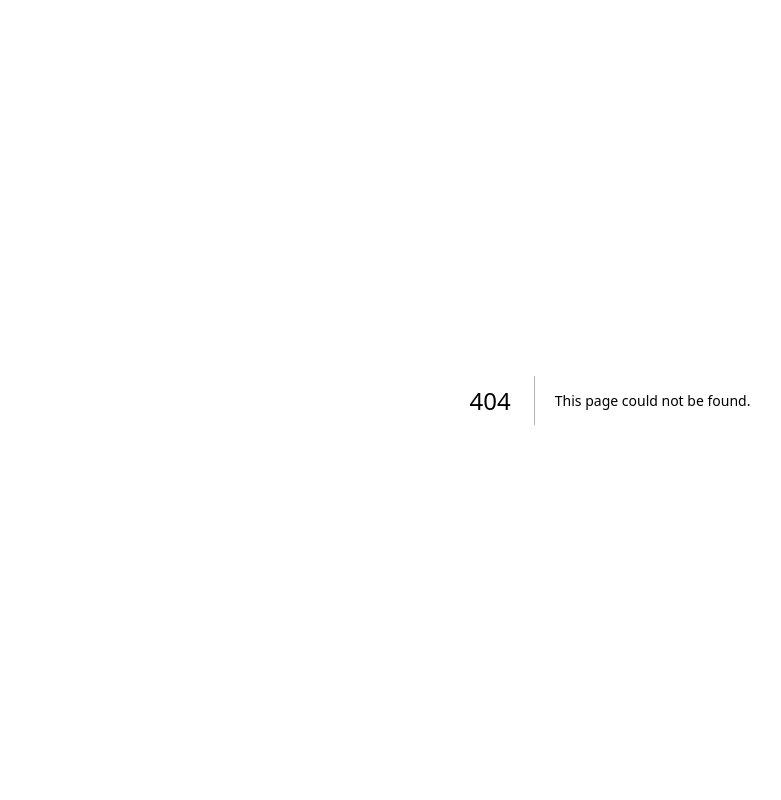
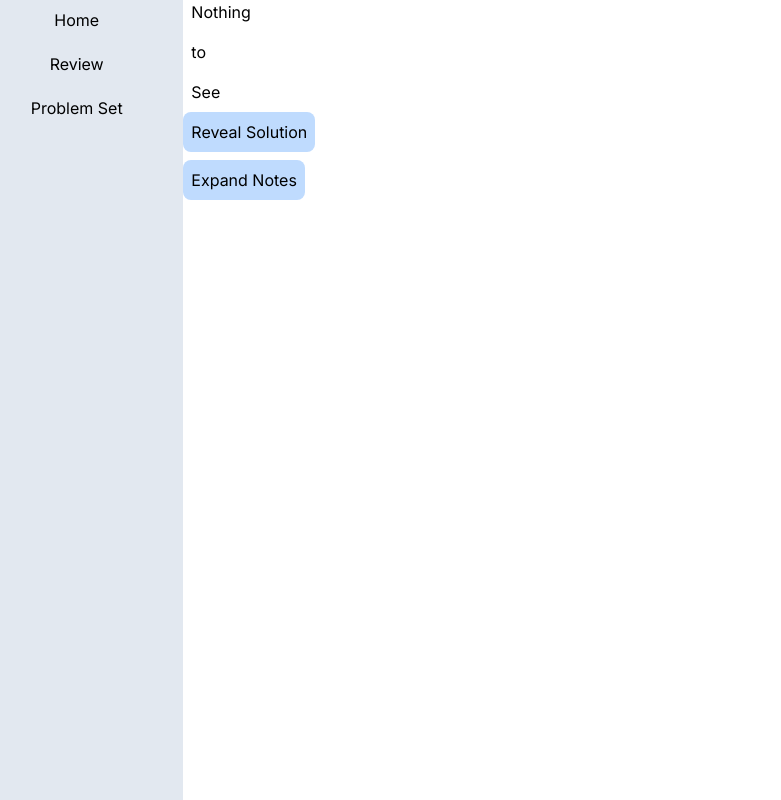
Before and after one commit to LlanAiu/tuesday-once-more, a Next.js app: page /home/review/1 in a window 1280 px wide. Before the commit this address had no page. Shown: the whole page, without its empty margins (30-811 px from the left). Built offline with nearby package versions, Linux system fonts and the light colour scheme.

Commit message:
Started display for problems

```diff
--- a/app/components/problems/new-form.tsx
+++ b/app/components/problems/new-form.tsx
@@ -1,8 +1,7 @@
 'use client'
 
 import { addProblem, State } from "@/app/lib/actions";
-import { ChangeEvent, useActionState, useState } from "react";
-import { useFormState } from "react-dom";
+import { useActionState, useState } from "react";
 
 export default function Form(){
     const initialState: State = {errors: {}, message: null};
--- /dev/null
+++ b/app/components/review/problemDisplay.tsx
@@ -0,0 +1,42 @@
+'use client'
+
+import { ProblemData } from '@/app/lib/data-structure';
+import clsx from 'clsx';
+import { useState } from 'react';
+
+export default function ProblemDisplay({ problem }: { problem: ProblemData }){
+    const [toggleSolution, setToggleSolution] = useState(false);
+    const [toggleNotes, setToggleNotes] = useState(false);
+
+    function handleClickSolution(){
+        setToggleSolution((t) => !t);
+    }
+
+    function handleClickNotes(){
+        setToggleNotes((t) => !t);
+    }
+
+    return (
+        <>
+            <div className='space-y-4 pl-2 mb-2'>
+                <h1 className='block'>{problem.title}</h1>
+                <p className='block'>{problem.description}</p>
+                {problem.example && (<p className='block'>{problem.example}</p>)}
+            </div>
+            <div className='space-y-2 mb-2'>
+                <button className='block p-2 rounded-lg bg-blue-200 hover:bg-blue-400' onClick={handleClickSolution}>Reveal Solution</button>
+                {toggleSolution &&
+                    (<p className='block text-gray-500'>
+                        {problem.solution}
+                    </p>)
+                }
+            </div>
+            {problem.notes && (
+                <div className='space-y-2 mb-2'>
+                    <button className='block p-2 rounded-lg bg-blue-200 hover:bg-blue-400' onClick={handleClickNotes}>Expand Notes</button>
+                    {toggleNotes && <p className='block text-gray-500'>{problem.notes}</p>}
+                </div>
+            )}
+        </>
+    );
+}
--- a/app/components/sidebar.tsx
+++ b/app/components/sidebar.tsx
@@ -8,14 +8,15 @@ export default function SideBar(){
     ]
 
     return (
-        <div className='relative bg-slate-200'>
+        <div className='space-y-1 relative w-full h-full bg-slate-200'>
             {links.map((link : {name: string, href: string}) => {
                 return (
                     <Link
                         key={link.name}
                         href={link.href}
+                        className='block py-2 rounded-md hover:bg-slate-300'
                     >
-                        <p>{link.name}</p>
+                        <p className='text-center text-ellipsis'>{link.name}</p>
                     </Link>
                 );
             })}
--- a/app/home/layout.tsx
+++ b/app/home/layout.tsx
@@ -2,7 +2,7 @@ import SideBar from "../components/sidebar";
 
 export default function Layout({ children } : { children: React.ReactNode }){
     return (
-        <div className='flex w-full h-full'>
+        <div className='flex w-screen h-screen'>
             <div className='flex-none w-1/6 h-full'>
                 <SideBar />
             </div>
--- /dev/null
+++ b/app/home/problems/[id]/edit/page.tsx
@@ -0,0 +1,5 @@
+export default function Page({params} : {params: {id: string}}){
+    return (
+        <p>{params.id}</p>
+    );
+}
--- /dev/null
+++ b/app/home/review/[id]/page.tsx
@@ -0,0 +1,15 @@
+'use client'
+
+import ProblemDisplay from '@/app/components/review/problemDisplay';
+import { fetchProblemById } from '@/app/lib/data';
+
+export default async function Page({ params }: {params: {
+    id: string
+}}){
+
+    const problem = await fetchProblemById(params.id);
+
+    return (
+        <ProblemDisplay problem={problem}/>
+    );
+}
--- a/app/lib/actions.ts
+++ b/app/lib/actions.ts
@@ -12,10 +12,11 @@ const schema = z.object({
     difficulty: z.coerce.number(),
     solution: z.string(),
     notes: z.string().optional(),
-    lastSeen: z.date()
+    lastSeen: z.date(),
+    successRate: z.number()
 });
 
-const Create = schema.omit({id: true, lastSeen: true});
+const Create = schema.omit({id: true, lastSeen: true, successRate: true});
 
 export async function addProblem(state: State, data: FormData) {
     console.log('add problem queued');
--- a/app/lib/data-structure.ts
+++ b/app/lib/data-structure.ts
@@ -8,5 +8,6 @@ export type ProblemData = {
     difficulty: number,
     solution: string,
     notes?: string,
-    lastSeen: Date
+    lastSeen: Date,
+    successRate: number
 };
--- /dev/null
+++ b/app/lib/data.ts
@@ -0,0 +1,17 @@
+import { ProblemData } from './data-structure';
+
+
+//Filler function, for now
+export async function fetchProblemById(id: string): Promise<ProblemData>{
+    return {
+        title: 'Nothing',
+        id: id,
+        description: 'to',
+        example: 'See',
+        difficulty: 5,
+        solution: 'Here',
+        notes: 'Lol',
+        lastSeen: new Date(),
+        successRate: 1
+    };
+}
--- a/package.json
+++ b/package.json
@@ -9,6 +9,7 @@
     "lint": "next lint"
   },
   "dependencies": {
+    "clsx": "^2.1.1",
     "next": "^15.0.0-rc.0",
     "react": "^19.0.0-rc-49496d49-20240814",
     "react-dom": "^19.0.0-rc-49496d49-20240814",
```
Also changed, not shown: 1 other file (tests, documents, lock files or other folders).
